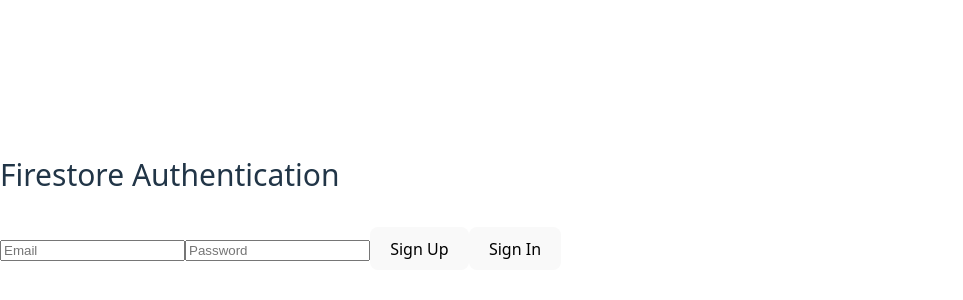
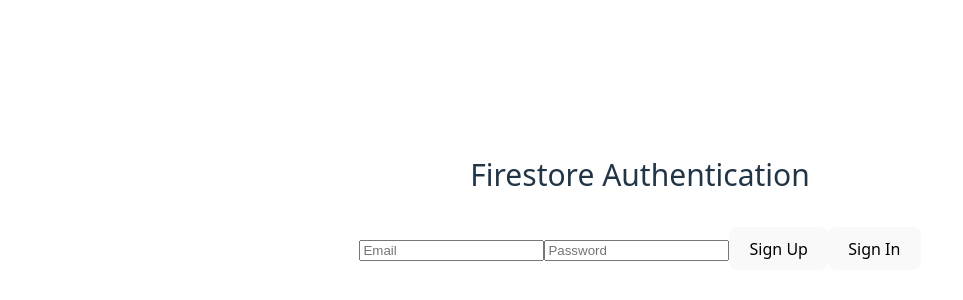
Before and after one commit to Alan23bh/firestore-tutorial, a React (Vite) app: page / in a window 1280 px wide. Shown: the part 204-504 px from the top of the page, without its empty margins (0-963 px from the left). Built offline with nearby package versions, Linux system fonts and the light colour scheme; no server answers.

Commit message:
added styling to text

```diff
--- a/src/App.css
+++ b/src/App.css
@@ -1,5 +1,8 @@
 #root {
   width: 100%;
+}
+div {
+  text-align: center;
 }
 .container {
   display: block;
```
